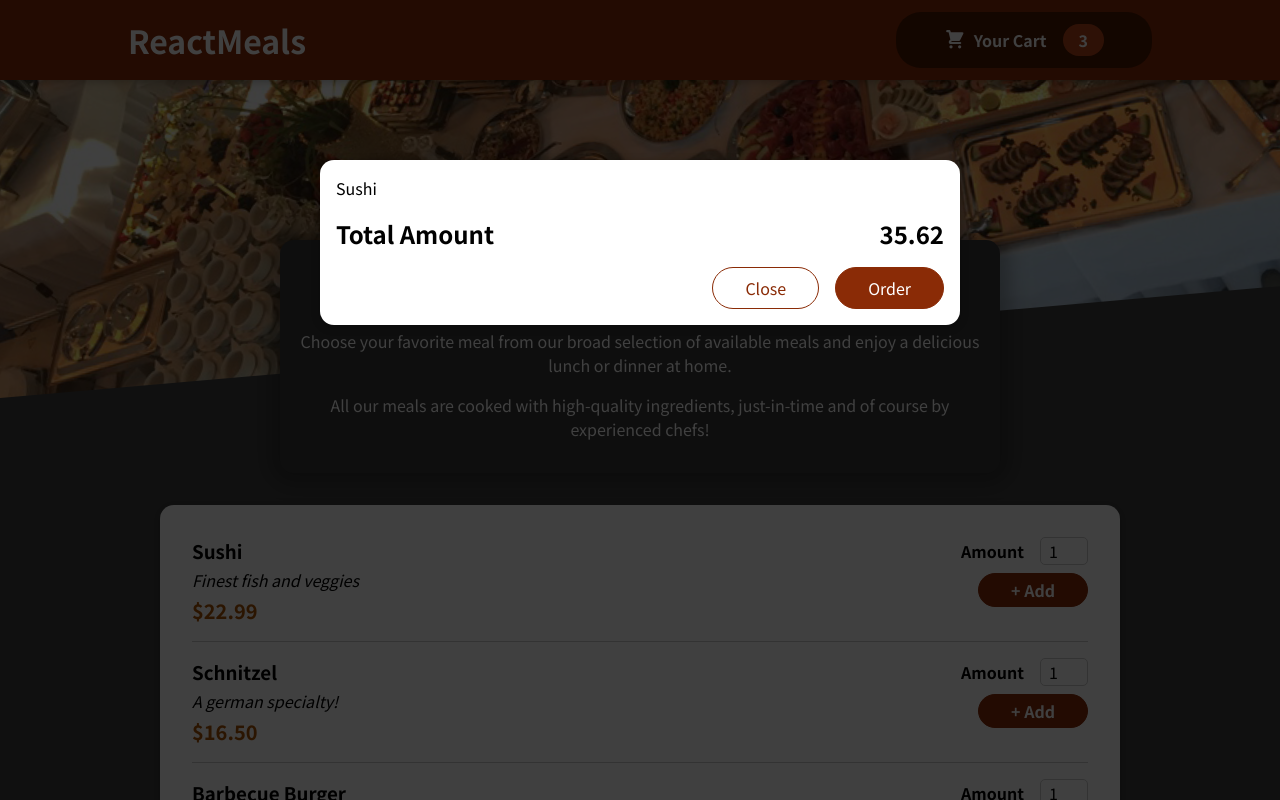
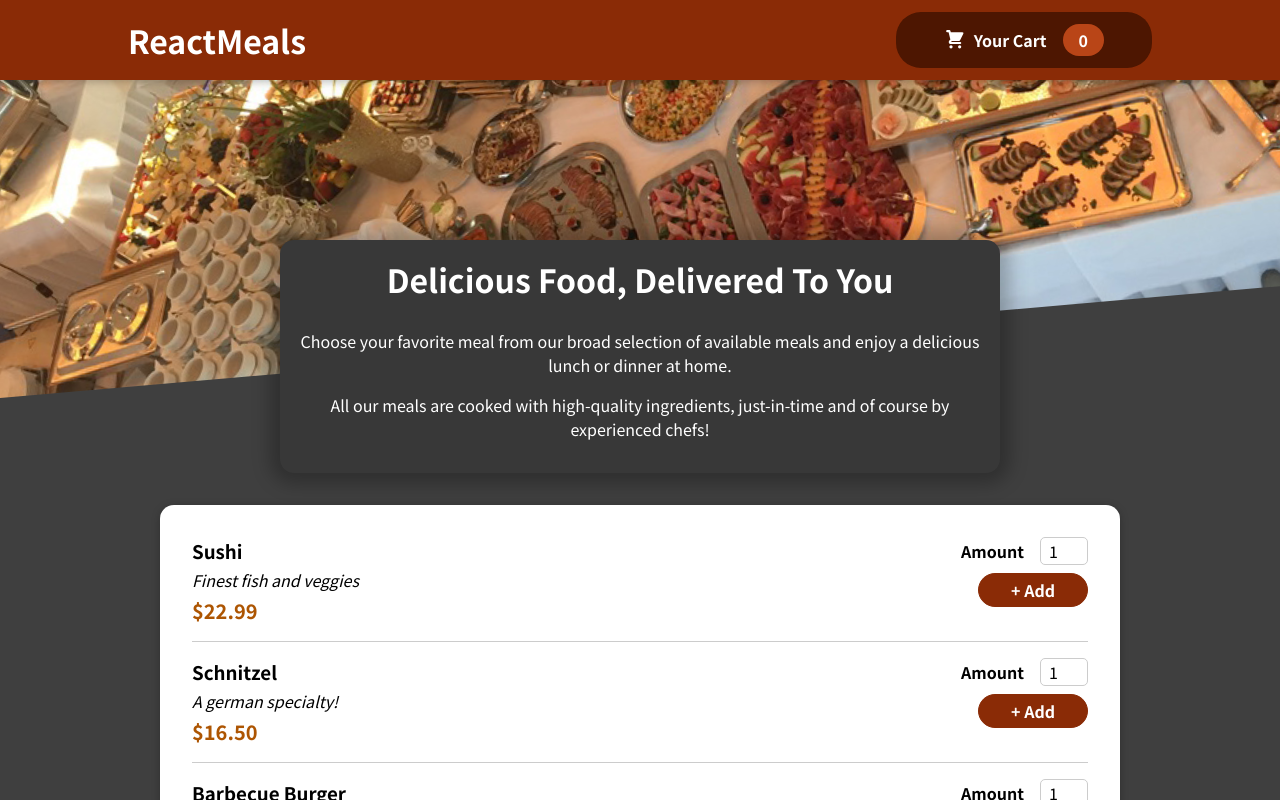
Before and after one commit to tomaszkurcon/food-order-app-project, a React (Create React App) app: page / in a window 1280 px wide. Shown: the top 800 px of the page. Built offline with nearby package versions, Linux system fonts and the light colour scheme.

Commit message:
added context, enhanced cart

```diff
--- a/src/App.js
+++ b/src/App.js
@@ -1,18 +1,28 @@
-import React from 'react';
-import Cart from './components/Cart/Cart';
-
-import Header from "./components/Layout/Header"
-import Meals from './components/Meals/Meals';
+import React from "react";
+import Cart from "./components/Cart/Cart";
+import { useState } from "react";
+import Header from "./components/Layout/Header";
+import Meals from "./components/Meals/Meals";
+import CartProvider from "./store/CardProvider";
 
 function App() {
+  const [cartIsShown, setCartIsShown] = useState(false);
+
+  const showCartHandler = () => {
+    setCartIsShown(true);
+  };
+  const hideCartHandler = () => {
+    setCartIsShown(false);
+  };
+
   return (
-    <React.Fragment>
-      <Cart />
-      <Header />
+    <CartProvider>
+      {cartIsShown && <Cart onHideCart={hideCartHandler}/>}
+      <Header onShowCart={showCartHandler} />
       <main>
-        <Meals/>
+        <Meals />
       </main>
-    </React.Fragment>
+    </CartProvider  >
   );
 }
 
--- a/src/components/Cart/Cart.js
+++ b/src/components/Cart/Cart.js
@@ -10,14 +10,14 @@
   );
 
   return (
-    <Modal>
+    <Modal onClick={props.onHideCart}>
       {cartItems}
       <div className={classes.total}>
           <span>Total Amount</span>
           <span>35.62</span>
       </div>
       <div className={classes.actions}>
-          <button className={classes['button--alt']}>Close</button>
+          <button className={classes['button--alt']} onClick={props.onHideCart}>Close</button>
           <button className={classes.button}>Order</button>
 
       </div>
--- a/src/components/Layout/Header.js
+++ b/src/components/Layout/Header.js
@@ -8,7 +8,7 @@
     <React.Fragment>
       <header className={classes.header}>
         <h1>ReactMeals</h1>
-        <HeaderCartButton />
+        <HeaderCartButton onClick={props.onShowCart}/>
       </header>
       <div className={classes["main-image"]}>
         <img src={mealsImage} alt="A table full of delicious food!" />
--- a/src/components/Layout/HeaderCartButton.js
+++ b/src/components/Layout/HeaderCartButton.js
@@ -1,16 +1,20 @@
 import React from "react";
+import { useContext } from "react";
+import CartContext from "../../store/cart-context";
 import CartIcon from "../Cart/CartIcon";
-import classes from "./HeaderCartButton.module.css"
-const HeaderCartButton = () => {
+import classes from "./HeaderCartButton.module.css";
+const HeaderCartButton = (props) => {
+  const cartCtx = useContext(CartContext);
+  const numberOfCartItems = cartCtx.items.reduce((curNumber, item) => {
+    return curNumber + item.amount;
+  }, 0);
   return (
-    <button className={classes.button}>
+    <button className={classes.button} onClick={props.onClick}>
       <span className={classes.icon}>
         <CartIcon />
       </span>
       <span>Your Cart</span>
-      <span className={classes.badge}>
-          3
-      </span>
+      <span className={classes.badge}>{numberOfCartItems}</span>
     </button>
   );
 };
--- a/src/components/UI/Modal.js
+++ b/src/components/UI/Modal.js
@@ -2,7 +2,7 @@
 import React from 'react';
 import ReactDOM from "react-dom";
 const Backdrop = (props) => {
-  return <div className={classes.backdrop}></div>;
+  return <div className={classes.backdrop} onClick={props.onClick}></div>;
 };
 
 const ModalOverlay = (props) => {
@@ -18,7 +18,7 @@
 const Modal = (props) => {
   return (
     <React.Fragment>
-      {ReactDOM.createPortal(<Backdrop />, portalElement)}
+      {ReactDOM.createPortal(<Backdrop onClick={props.onClick}/>, portalElement)}
       {ReactDOM.createPortal(<ModalOverlay>{props.children}</ModalOverlay>, portalElement) }
     </React.Fragment>
   );
--- /dev/null
+++ b/src/store/CardProvider.js
@@ -0,0 +1,21 @@
+import CartContext from './cart-context';
+
+const CartProvider = props => {
+
+    const addItemToCartHandler = item => {};
+
+    const removeItemFromCartHandler = id => {};
+
+    const cartContext = {
+        items: [],
+        totalAmount: 0,
+        addItem: addItemToCartHandler,
+        removeItem: removeItemFromCartHandler
+    };
+
+    return <CartContext.Provider value={cartContext}>
+        {props.children}
+    </CartContext.Provider>
+}
+
+export default CartProvider;
--- /dev/null
+++ b/src/store/cart-context.js
@@ -0,0 +1,11 @@
+import React from 'react';
+
+const CartContext = React.createContext({
+    items: [],
+    totalAmount: 0,
+    addItem: (item) => {},
+    removeItem: (id) => {}
+
+});
+
+export default CartContext;
```
